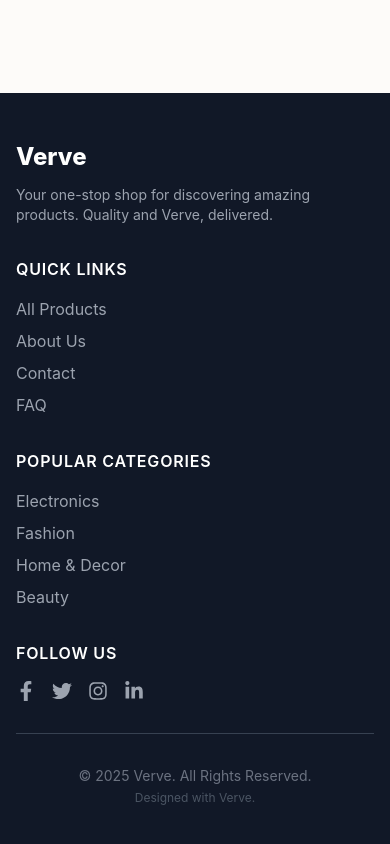
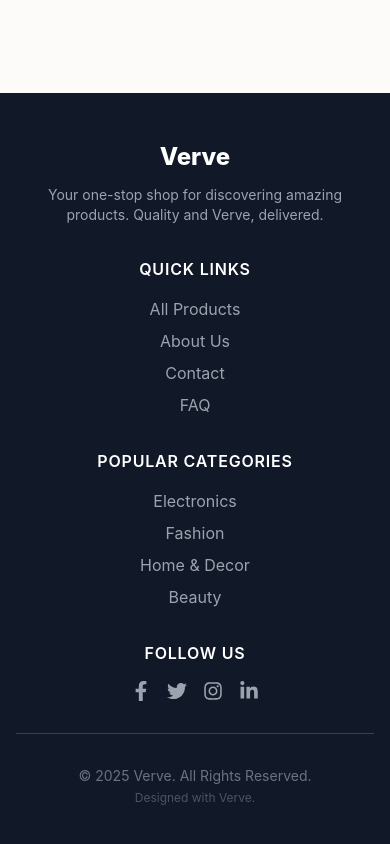
Before and after one commit to davariijs/verve-shop, a React (Create React App) app: page / in a window 390 px wide. Shown: the part 831-1675 px from the top of the page. Built offline with nearby package versions, Linux system fonts and the light colour scheme; no server answers.

Commit message:
feat: Enhance Footer component with improved text alignment and styling

```diff
--- a/src/components/layout/Footer.jsx
+++ b/src/components/layout/Footer.jsx
@@ -9,7 +9,7 @@ const Footer = ({ storeName = "Verve" }) => {
     <footer className="bg-bg-dark text-text-light">
       <div className="container mx-auto px-4 sm:px-6 lg:px-8 py-12">
         <div className="grid grid-cols-1 md:grid-cols-3 lg:grid-cols-4 gap-8 mb-8">
-          <div className="md:col-span-1 lg:col-span-1">
+          <div className="md:col-span-1 lg:col-span-1 text-center md:text-left">
             <Link to="/" className="text-2xl font-extrabold text-white hover:opacity-80 transition-opacity">
               {storeName}
             </Link>
@@ -18,7 +18,7 @@ const Footer = ({ storeName = "Verve" }) => {
             </p>
           </div>
 
-          <div>
+          <div className='text-center md:text-left'>
             <h3 className="text-md font-semibold text-white uppercase tracking-wider mb-4">Quick Links</h3>
             <ul className="space-y-2">
               <li><Link to="/products" className="text-gray-400 hover:text-white transition-colors">All Products</Link></li>
@@ -28,7 +28,7 @@ const Footer = ({ storeName = "Verve" }) => {
             </ul>
           </div>
 
-          <div>
+          <div className='text-center md:text-left'>
             <h3 className="text-md font-semibold text-white uppercase tracking-wider mb-4">Popular Categories</h3>
             <ul className="space-y-2">
               <li><Link to="/products?category=electronics" className="text-gray-400 hover:text-white transition-colors">Electronics</Link></li>
@@ -38,9 +38,9 @@ const Footer = ({ storeName = "Verve" }) => {
             </ul>
           </div>
 
-          <div>
+          <div className='text-center md:text-left'>
             <h3 className="text-md font-semibold text-white uppercase tracking-wider mb-4">Follow Us</h3>
-            <div className="flex space-x-4">
+            <div className="flex space-x-4 justify-center md:justify-start">
               <a href="#" target="_blank" rel="noopener noreferrer" className="text-gray-400 hover:text-white transition-colors" aria-label="Facebook">
                 <FaFacebookF size={20} />
               </a>
```
